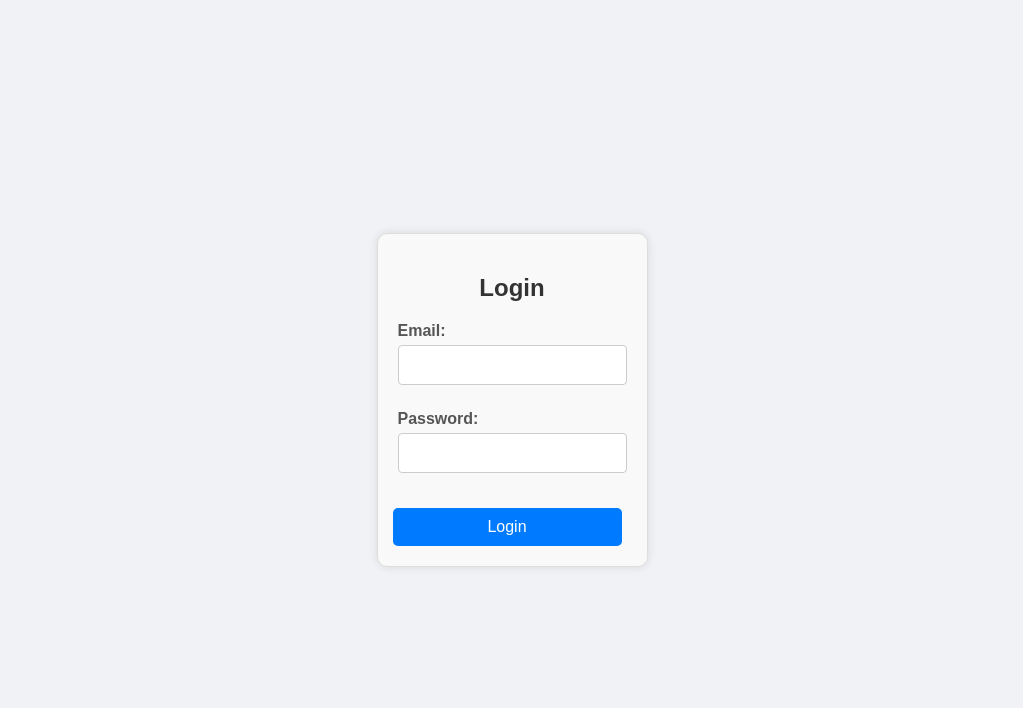
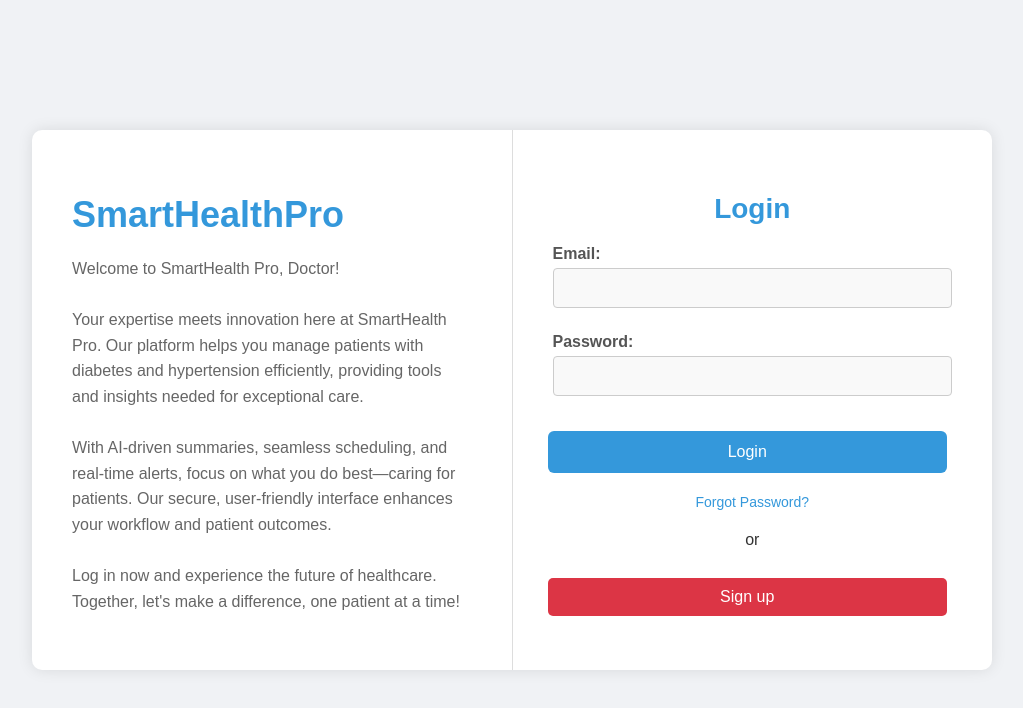
Before and after one commit to hassaan871/smarthealthpro-web, a React (Create React App) app: page / in a window 1280 px wide. Shown: the top 708 px of the page, without its empty margins (128-1151 px from the left). Built offline with nearby package versions, Linux system fonts and the light colour scheme.

Commit message:
Updated Login Screen

```diff
--- a/src/components/authentication/login/Login.css
+++ b/src/components/authentication/login/Login.css
@@ -1,61 +1,170 @@
-/* Login.css */
+/* General Styles */
+body {
+  margin: 0;
+  font-family: 'Arial', sans-serif;
+  background-color: #ecf0f1;  /* Light gray background */
+  color: #333;  /* Dark text color */
+  display: flex;
+  align-items: center;
+  height: 100vh;
+}
 
-.login-container {
-    max-width: 400px;
-    margin: 100px auto;
-    padding: 20px;
-    border: 1px solid #ddd;
+/* Wrapper */
+.login-wrapper {
+  display: flex;
+  width: 80%;
+  max-width: 1200px;
+  height: 80%;
+  background-color: #fff;  /* White background */
   border-radius: 10px;
-    box-shadow: 0 0 10px rgba(0, 0, 0, 0.1);
-    background-color: #f9f9f9;
+  box-shadow: 0 0 15px rgba(0, 0, 0, 0.1);
+  margin: 0 auto;  /* Center the wrapper */
+}
+
+/* Info Section */
+.info-section {
+  flex: 1;
+  padding: 40px;
+  border-right: 1px solid #ddd;  /* Light gray border */
+}
+
+.app-title {
+  font-size: 36px;
+  color: #3498db;  /* Bright blue title */
+  margin-bottom: 20px;
+  font-weight: 700;
+}
+
+.welcome-text {
+  font-size: 16px;
+  line-height: 1.6;
+  color: #666;  /* Dark gray text color */
+}
+
+/* Login Section */
+.login-section {
+  flex: 1;
+  padding: 40px;
 }
 
 .login-title {
+  font-size: 28px;
+  color: #3498db;  /* Bright blue title */
+  margin-bottom: 20px;
   text-align: center;
-    margin-bottom: 20px;
-    font-size: 24px;
-    color: #333;
+  font-weight: 700;
 }
 
 .login-form {
   display: flex;
   flex-direction: column;
-    align-items: center; /* Center-align elements */
+  align-items: center;
 }
 
 .form-group {
   width: 100%;
-    margin-bottom: 15px;
+  margin-bottom: 20px;
 }
 
 .form-group label {
+  display: block;
   margin-bottom: 5px;
-    font-weight: bold;
-    color: #555;
+  font-weight: 600;
+  color: #666;  /* Dark gray text color */
 }
 
 .form-input {
-    width: 100%; /* Full width */
-    padding: 10px;
+  width: 100%;
+  padding: 12px;
   font-size: 16px;
   border: 1px solid #ccc;
-    border-radius: 5px;
-    box-sizing: border-box; /* Ensures padding is included in the width */
+  border-radius: 6px;
+  background-color: #f9f9f9;  /* Light gray input background */
+  color: #333;  /* Dark text color */
+  outline: none;
+  transition: border-color 0.3s, background-color 0.3s;
 }
 
+.form-input:focus {
+  border-color: #3498db;  /* Bright blue focus border */
+  background-color: #fff;  /* White input background */
+}
+
+/* Button */
 .login-button {
-    width: 100%; /* Full width */
-    padding: 10px;
+  width: 100%;
+  padding: 12px;
   font-size: 16px;
-    background-color: #007bff;
+  background-color: #3498db;  /* Bright blue button */
   color: white;
   border: none;
-    border-radius: 5px;
+  border-radius: 6px;
   cursor: pointer;
-    transition: background-color 0.3s;
-    box-sizing: border-box; /* Ensures padding is included in the width */
+  transition: background-color 0.3s, box-shadow 0.3s;
 }
 
 .login-button:hover {
-    background-color: #0056b3;
+  background-color: #2980b9;  /* Darker blue on hover */
+  box-shadow: 0 4px 8px rgba(0, 0, 0, 0.3);
 }
+
+/* Extra Options */
+.extra-options {
+  margin-top: 20px;
+  text-align: center;
+}
+
+.forgot-password {
+  color: #3498db;  /* Bright blue link */
+  text-decoration: none;
+  font-size: 14px;
+  font-weight: 500;
+}
+
+.forgot-password:hover {
+  text-decoration: underline;
+}
+
+/* Accessibility */
+a:focus, button:focus, .form-input:focus {
+  outline: 2px solid #3498db;  /* Bright blue focus outline */
+  outline-offset: 2px;
+}
+
+/* Add this to your existing CSS file */
+
+.divider {
+  position: relative;
+  margin: 20px 0;
+}
+
+.divider hr {
+  border: none;
+  border-top: 1px solid #ccc;
+}
+
+.divider span {
+  position: absolute;
+  top: 50%;
+  left: 50%;
+  transform: translate(-50%, -50%);
+  background-color: #fff;
+  padding: 0 10px;
+}
+
+.signup-button {
+  width: 100%;
+  padding: 12px;
+  font-size: 16px;
+  background-color: #4CAF50;
+  color: white;
+  border: none;
+  border-radius: 6px;
+  cursor: pointer;
+  transition: background-color 0.3s, box-shadow 0.3s;
+}
+
+.signup-button:hover {
+  background-color: #3e8e41;
+  box-shadow: 0 4px 8px rgba(0, 0, 0, 0.3);
+}
--- a/src/components/authentication/login/Login.js
+++ b/src/components/authentication/login/Login.js
@@ -13,12 +13,23 @@ function Login() {
   };
 
   return (
-    <div className="login-container">
+    <div className="login-wrapper">
+      <div className="info-section">
+        <h1 className="app-title">SmartHealthPro</h1>
+        <p className="welcome-text">
+          Welcome to SmartHealth Pro, Doctor!<br /><br />
+          Your expertise meets innovation here at SmartHealth Pro. Our platform helps you manage patients with diabetes and hypertension efficiently, providing tools and insights needed for exceptional care.<br /><br />
+          With AI-driven summaries, seamless scheduling, and real-time alerts, focus on what you do best—caring for patients. Our secure, user-friendly interface enhances your workflow and patient outcomes.<br /><br />
+          Log in now and experience the future of healthcare. Together, let's make a difference, one patient at a time!
+        </p>
+      </div>
+      <div className="login-section">
         <h2 className="login-title">Login</h2>
         <form onSubmit={handleSubmit} className="login-form">
           <div className="form-group">
-          <label>Email:</label>
+            <label htmlFor="email">Email:</label>
             <input
+              id="email"
               type="email"
               value={email}
               onChange={(e) => setEmail(e.target.value)}
@@ -27,8 +38,9 @@ function Login() {
             />
           </div>
           <div className="form-group">
-          <label>Password:</label>
+            <label htmlFor="password">Password:</label>
             <input
+              id="password"
               type="password"
               value={password}
               onChange={(e) => setPassword(e.target.value)}
@@ -37,7 +49,16 @@ function Login() {
             />
           </div>
           <button type="submit" className="login-button">Login</button>
+          <div className="extra-options">
+            <a href="#" className="forgot-password">Forgot Password?</a>
+          </div>
+          <div className="divider">
+            <hr />
+            <span>or</span>
+          </div>
+          <button type="button" className="signup-button">Sign up</button>
         </form>
+      </div>
     </div>
   );
 }
```
Lines whose indentation alone changed are shown as unchanged.
